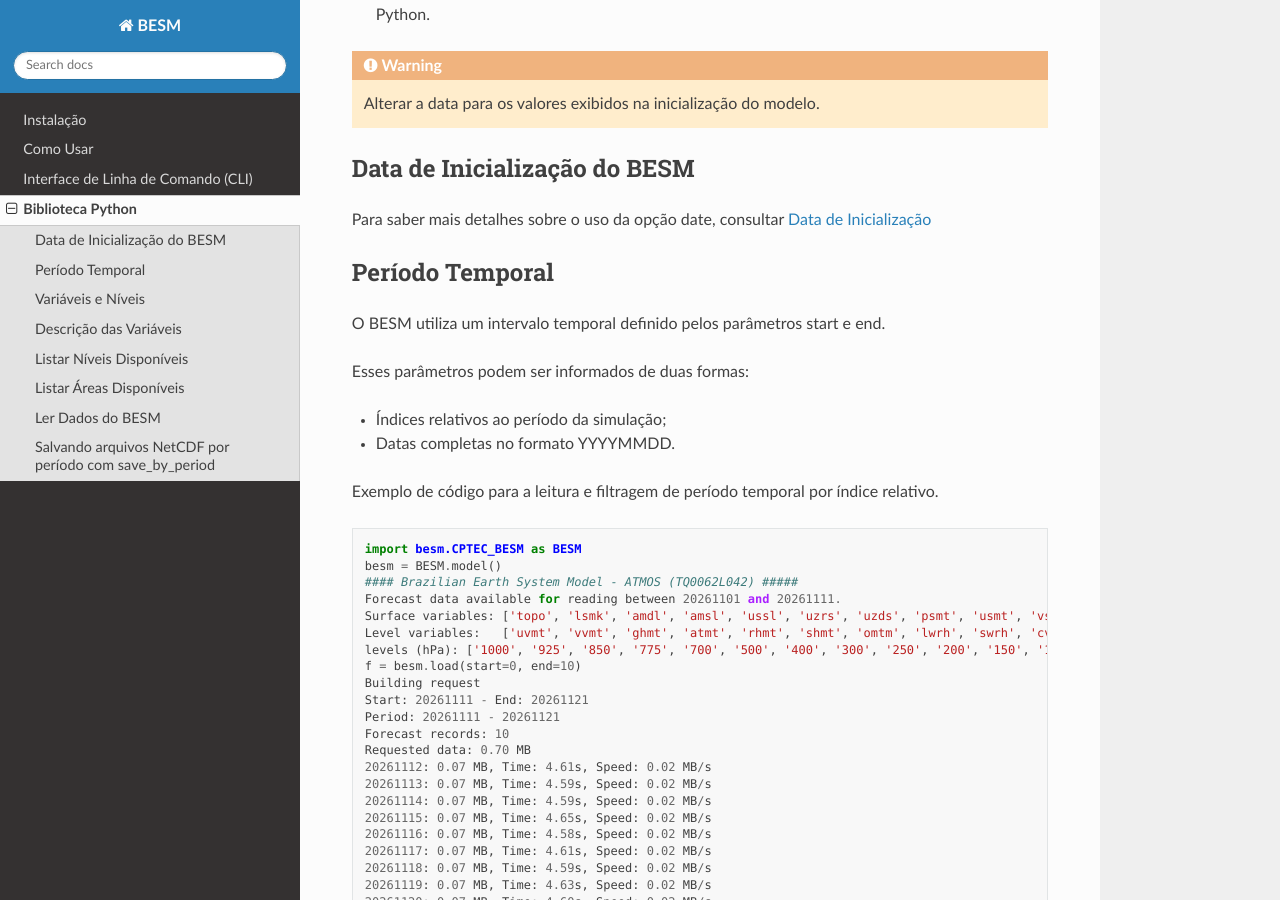
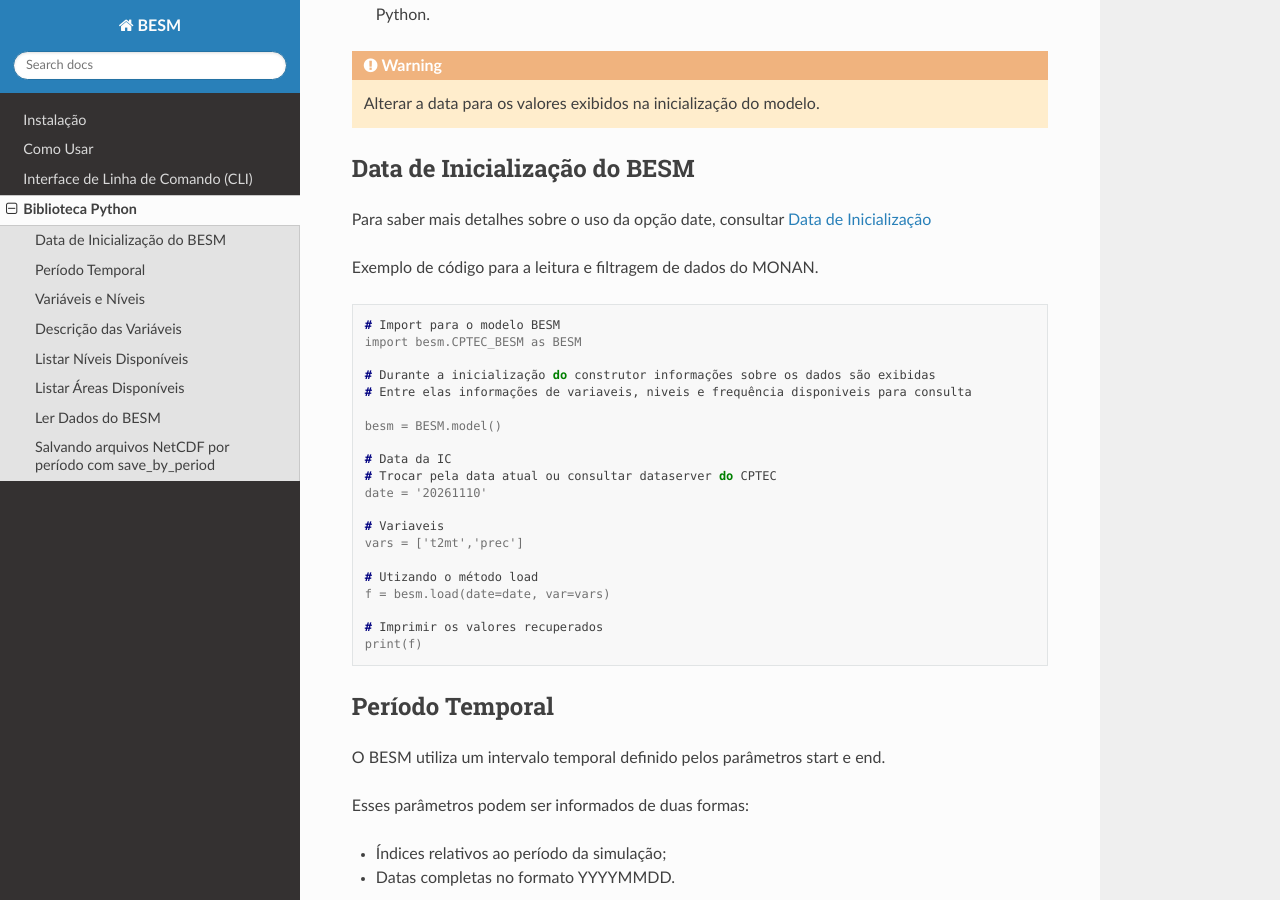
Before and after one commit to framework-CPTEC/CPTEC_BESM, a Sphinx documentation site: the page built from docs/usagePython.rst, in a window 1280 px wide and 900 px high, scrolled down 265 px. Built offline with Sphinx 7.4.7 and the Read the Docs theme 3.1.0, drawn with Linux system fonts in a browser that asks for light colours.

Commit message:
Update usagePython.rst

```diff
--- a/docs/usagePython.rst
+++ b/docs/usagePython.rst
@@ -16,6 +16,31 @@ Data de Inicialização do BESM
 -----------------------------
 
 Para saber mais detalhes sobre o uso da opção date, consultar `Data de Inicialização <usage.html##horarios-de-inicializacao-do-modelo-besm-componente-atmosferico>`_
+
+Exemplo de código para a leitura e filtragem de dados do MONAN.
+
+.. code-block:: console
+
+  # Import para o modelo BESM
+  import besm.CPTEC_BESM as BESM
+
+  # Durante a inicialização do construtor informações sobre os dados são exibidas
+  # Entre elas informações de variaveis, niveis e frequência disponiveis para consulta
+
+  besm = BESM.model()
+
+  # Data da IC
+  # Trocar pela data atual ou consultar dataserver do CPTEC
+  date = '20261110'
+
+  # Variaveis
+  vars = ['t2mt','prec']
+
+  # Utizando o método load
+  f = besm.load(date=date, var=vars)
+
+  # Imprimir os valores recuperados
+  print(f)
 
 
 Período Temporal
```
